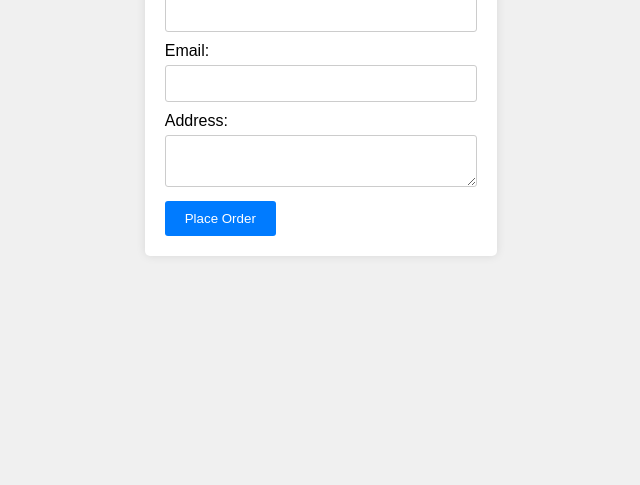
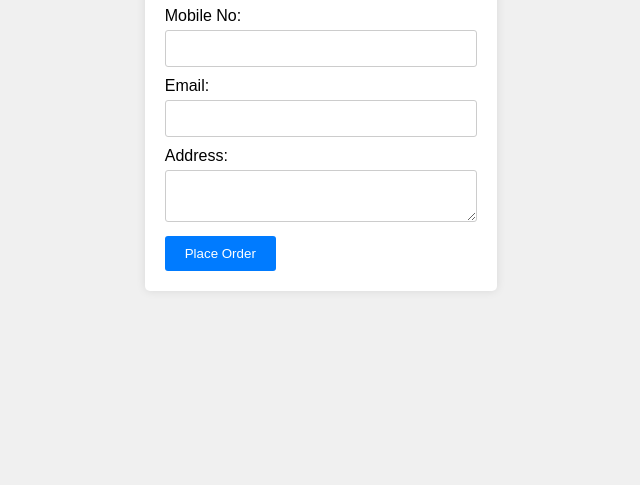
Before and after one commit to gitPritom/CothingStore, a plain HTML site: page checkOut.html in a window 1280 px wide. Shown: the part 315-800 px from the top of the page, without its empty margins (319-959 px from the left). Drawn offline with Linux system fonts and the light colour scheme.

Commit message:
Update checkOut.html

```diff
--- a/checkOut.html
+++ b/checkOut.html
@@ -13,6 +13,8 @@
     <form id="checkout-form">
       <label for="name">Name:</label>
       <input type="text" id="name" required>
+      <label for="name">Mobile No:</label>
+      <input type="text" id="mobileNo" required>
       <label for="email">Email:</label>
       <input type="email" id="email" required>
       <label for="address">Address:</label>
```
